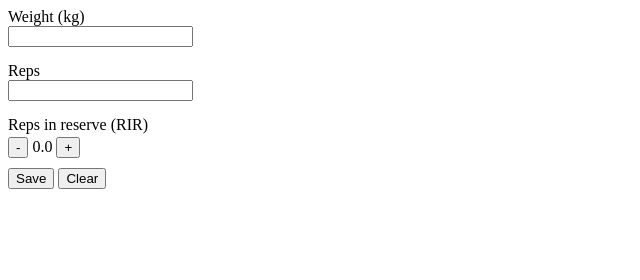
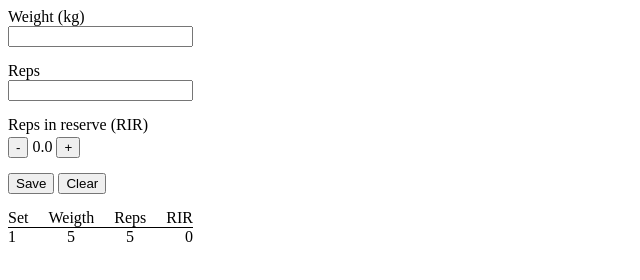
Before and after one commit to ale2502/workout-log-app, a plain HTML site: page exercise.html in a window 1280 px wide. Both pictures are taken after typing "5", "5" into the empty fields and a click on the button "Save". Shown: the whole page, without its empty margins (0-640 px from the left). Drawn offline with Linux system fonts and the light colour scheme.

Commit message:
Added set number / render the sets

```diff
--- a/exercise.html
+++ b/exercise.html
@@ -27,6 +27,14 @@
       <button id="save-button">Save</button>
       <button id="clear-button">Clear</button>
     </div>
+    <div class="table-header">
+      <div>Set</div>
+      <div>Weigth</div>
+      <div>Reps</div>
+      <div>RIR</div>
+    </div>
+    <div class="sets-table" id="sets-table">
+    </div>
   <script src="/exercise.js" type="module"></script>
   </body>
 </html>
--- a/exercise.js
+++ b/exercise.js
@@ -24,6 +24,8 @@ decreaseRirButton.addEventListener('click', () => {
 const saveButton = document.getElementById('save-button');
 const clearButton = document.getElementById('clear-button');
 
+let setNumber = 0;
+
 saveButton.addEventListener('click', () => {
   const repsValue = repsInput.value;
   const isValidReps = Number.isInteger(Number(repsValue));
@@ -33,12 +35,16 @@ saveButton.addEventListener('click', () => {
     return;
   }
 
+  setNumber += 1;
+
   let set = {
+    set: setNumber,
     weight: parseFloat(weightInput.value),
     reps: parseInt(repsInput.value),
     rir: rir
   }
   sets.push(set);
+  renderSets();
   console.log(sets);
 
   resetInputs();
@@ -66,3 +72,17 @@ weightInput.addEventListener('keydown', (e) => {
     e.preventDefault();
   }
 });
+
+function renderSets() {
+  let setsTableHTML = '';
+
+  sets.forEach((set) => {
+    setsTableHTML += `
+      <div>${set.set}</div>
+      <div>${set.weight}</div>
+      <div>${set.reps}</div>
+      <div>${set.rir}</div>
+    `;
+  });
+  document.getElementById('sets-table').innerHTML = setsTableHTML;
+}
--- a/styles/exercise.css
+++ b/styles/exercise.css
@@ -11,9 +11,26 @@ p {
 }
 
 .div-rir-input {
-  margin-bottom: 10px;
+  margin-bottom: 15px;
 }
 
 .rir-text {
   margin-bottom: 3px;
 }
+
+.div-save-clear-button {
+  margin-bottom: 15px;
+}
+
+.table-header {
+  display: flex;
+  justify-content: space-between;
+  width: 185px;
+  border-bottom: 1px solid black;
+}
+
+.sets-table {
+  display: flex;
+  justify-content: space-between;
+  width: 185px;
+}
```
